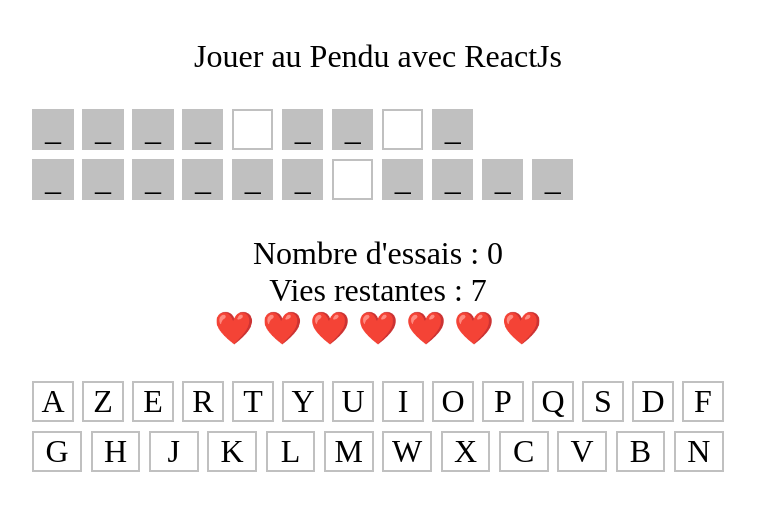
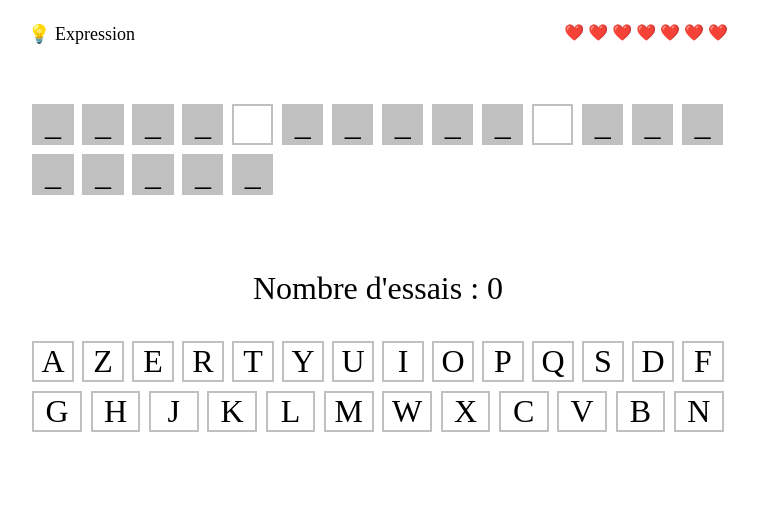
Before and after one commit to rivers-dash/Pendu, a React (Create React App) app: page / in a window 1280 px wide. Shown: the top 510 px of the page, without its empty margins (262-1020 px from the left). Built offline with nearby package versions, Linux system fonts and the light colour scheme.

Commit message:
:lipstick: Functionning app with better UI

```diff
--- a/src/App.css
+++ b/src/App.css
@@ -4,6 +4,10 @@
   width: 700px;
   margin: auto;
   user-select: none;
+}
+
+.hiddenWordContainer {
+margin: 40px 0;
 }
 
 .hiddenWord {
@@ -42,3 +46,27 @@
 	justify-content: center;
 	text-align: center;
 }
+
+.endGame {
+	display: flex;
+	flex-wrap: wrap;
+	flex-direction: column;
+	margin: auto;
+	padding: 30px 0;
+}
+
+.hint{
+	display: flex;
+	flex-wrap: wrap;
+	font-size: 18px;
+	margin: 10px 0;
+	padding: 5px 0;
+	flex-grow: 4;
+}
+
+.life {
+	display: flex;
+	flex-wrap: wrap;
+	margin: 10px 0;
+	padding: 5px 0;
+}
--- a/src/App.js
+++ b/src/App.js
@@ -1,13 +1,12 @@
 import React, { Component } from 'react';
 import Button from './Button.js';
 import words from './words.js'
-import letters from './letters.js'
+import Letters from './letters.js'
 import './App.css';
 
 
 const LINE = 14
 const WORD = words[Math.floor(Math.random() * Math.floor(words.length))]
-const LETTERS = (['A','Z','E','R','T','Y','U','I','O','P','Q','S','D','F','G','H','J','K','L','M','W','X','C','V','B','N'])
 
 
 class App extends Component {
@@ -15,6 +14,7 @@ class App extends Component {
 		hiddenWord: this.generateWord(),
 		strikes: 0,
 		life: 7,
+		letters: Letters,
 	}
 
 	constructor(props){
@@ -22,11 +22,13 @@ class App extends Component {
 		this.generateWord = this.generateWord.bind(this)
 		this.handleLetterClick = this.handleLetterClick.bind(this)
 		this.showLetter = this.showLetter.bind(this)
+		this.reset = this.reset.bind(this)
 	}
 
 	generateWord() {
-		let word = WORD.toUpperCase()
-		let size = WORD.length
+		const WORD = words[Math.floor(Math.random() * Math.floor(words.length))]
+		let word = WORD.value.toUpperCase()
+		let size = WORD.value.length
 		let v1 = []
 		let spaceIndex
 		let hiddenWord = []
@@ -77,13 +79,23 @@ class App extends Component {
 			lines.push(hiddenWord)
 		})
 
-		return lines
+		let temp = {
+			lines: lines,
+			word: {
+				value: WORD.value,
+				hint: WORD.hint,
+			}
+		}
+
+		return temp
 	}
 
 	handleLetterClick(letter, index) {
-		const { strikes } = this.state
-		letters[index].feedback = 'used'
-		this.setState({ strikes: strikes + 1})
+		const { strikes, letters } = this.state
+		let temp = [...letters]
+		temp[index].feedback = 'used'
+		// letters[index].feedback = 'used'
+		this.setState({ strikes: strikes + 1, letters: temp, })
 		this.showLetter(letter)
 	}
 
@@ -91,11 +103,11 @@ class App extends Component {
 		const { hiddenWord } = this.state
 		let hit = false
 
-		for (var i=0; i<hiddenWord.length; i++){
-			for (var j=0; j<hiddenWord[i].length; j++){
-				if (hiddenWord[i][j].value === letter) {
-					let temp = [...hiddenWord]
-					temp[i][j].feedback = 'visible'
+		for (var i=0; i<hiddenWord.lines.length; i++){
+			for (var j=0; j<hiddenWord.lines[i].length; j++){
+				if (hiddenWord.lines[i][j].value === letter) {
+					let temp = {...hiddenWord}
+					temp.lines[i][j].feedback = 'visible'
 					this.setState({ hiddenWord: temp, })
 					hit = true
 				}
@@ -125,10 +137,10 @@ class App extends Component {
 	}
 
 	score() {
-		const { hiddenWord, strikes, life} = this.state
+		const { hiddenWord, strikes, life, letters} = this.state
 
 		let win = true
-		hiddenWord.forEach(function(line) {
+		hiddenWord.lines.forEach(function(line) {
 			line.forEach(function(letter) {
 				if (letter.feedback === 'hidden')
 					win = false
@@ -137,14 +149,28 @@ class App extends Component {
 
 		if (win) {
 			return (
+				<div className="endGame">
+
 					<div className="subtitle">
 						YOU WON
 						<br></br>
 						Vous deviez deviner
-					<br></br>
-					{WORD.toUpperCase()}
-					<br></br>
+						<br></br><br></br>
+						{hiddenWord.word.value.toUpperCase()}
+						<br></br><br></br>
 						🏆
+						</div>
+
+						<div className="subtitle">
+							<Button
+								letter='🔄'
+								feedback='visible'
+								index={0}
+								clicable={'clicable'}
+								onClick={this.reset}
+							/>
+						</div>
+
 				</div>
 			)
 		}
@@ -154,10 +180,6 @@ class App extends Component {
 				<div>
 					<div className="subtitle">
 						Nombre d'essais : {strikes}
-						<br></br>
-						Vies restantes : {life}
-						<br></br>
-						{this.heartCanvas()}
 					</div>
 
 					<div className="pendu">
@@ -178,28 +200,62 @@ class App extends Component {
 		}
 
 		return (
+			<div className="endGame">
 				<div className="subtitle">
 					Nombre d'essais : {strikes}
 					<br></br>
 					Vous avez perdu
 					<br></br>
 					🐸
+					<br></br>
+				</div>
+
+				<div className="subtitle">
+					<Button
+						letter='🔄'
+						feedback='visible'
+						index={0}
+						clicable={'clicable'}
+						onClick={this.reset}
+					/>
+				</div>
+				<div className="subtitle">
+					Rejouer
+				</div>
 			</div>
 		)
 	}
 
+	reset() {
+		Letters.forEach(function(letter) {
+			letter.feedback = 'visible'
+		})
+
+		this.setState({
+			hiddenWord: this.generateWord(),
+			strikes: 0,
+			life: 7,
+			letters: Letters,
+		})
+	}
 
 
   render() {
-		const { hiddenWord } = this.state
+		const { hiddenWord, strikes, life } = this.state
+		console.log(hiddenWord)
     return (
 			<div className="pendu">
-				<div className="title">
-					Jouer au Pendu avec ReactJs
+				<div className="hint">
+					💡 {hiddenWord.word.hint}
 				</div>
 
+				<div className="life">
+					{this.heartCanvas()}
+				</div>
+
+				<div className="hiddenWordContainer">
 					<div className="hiddenWord">
-					{hiddenWord.map((line, index) => (
+						{hiddenWord.lines.map((line, index) => (
 							<div className="hiddenWord" key={index}>
 								{line.map((letter, index) => (
 									<Button
@@ -213,6 +269,7 @@ class App extends Component {
 							</div>
 							))}
 					</div>
+				</div>
 
 				{this.score()}
 
--- a/src/letters.js
+++ b/src/letters.js
@@ -1,4 +1,4 @@
-let letters = [
+let Letters = [
 	{
 		value: 'A',
 		feedback: 'visible'
@@ -105,4 +105,4 @@ let letters = [
 	},
 ]
 
-export default letters
+export default Letters
--- a/src/words.js
+++ b/src/words.js
@@ -1,14 +1,52 @@
 let words= [
-	'great place to work',
-	'disclosure',
-	'Nicolas Hullot',
-	'Emanuel Macron',
-	'the store under the bridge',
-	'the queen of england',
-	'He ran out of money so he had to stop playing poker',
-	'I hear that Nancy is very pretty',
-	'Mary plays the piano',
-	'this is a voodoo doll',
+	{
+		value: 'great place to work',
+		hint: 'Expression',
+	},
+	{
+		value: 'disclosure',
+		hint: 'Music',
+	},
+	{
+		value: 'Nicolas Hullot',
+		hint: 'Politics',
+	},
+	{
+		value: 'Emanuel Macron',
+		hint: 'Politics',
+	},
+	{
+		value: 'the store under the bridge',
+		hint: 'Expression',
+	},
+	{
+		value: 'the queen of england',
+		hint: 'Expression',
+	},
+	{
+		value: 'He ran out of money so he had to stop playing poker',
+		hint: 'Expression',
+	},
+	{
+		value: 'I hear that Nancy is very pretty',
+		hint: 'Expression',
+	},
+	{
+		value: 'Mary plays the piano',
+		hint: 'Expression',
+	},
+	{
+		value: 'this is a voodoo doll',
+		hint: 'Expression',
+	},
+	{
+		value: 'tel est pris qui croyait prendre',
+		hint: 'Proverbe',
+	},
+	{
+		value: 'Allumer le feu',
+		hint: 'Musique',
+	},
 ]
 
 export default words
```
Lines whose indentation alone changed are shown as unchanged.
